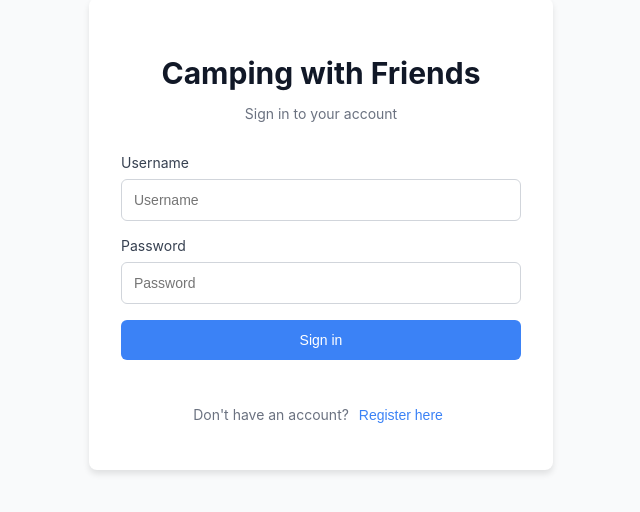
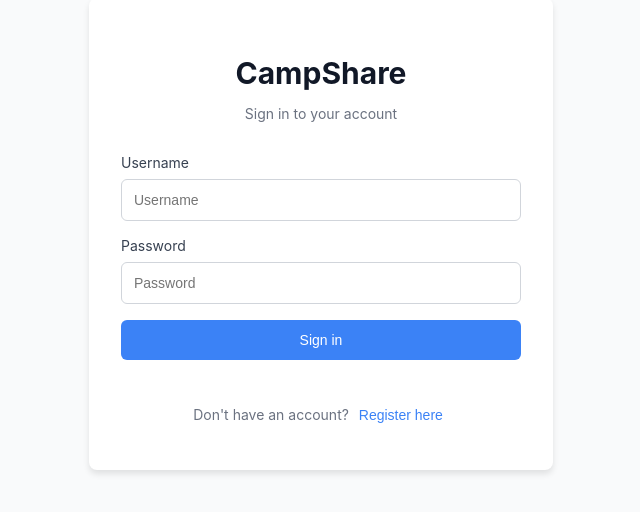
Before and after one commit to BrianGarfunkel/Campshare, a React (Create React App) app in the folder camping-frontend/: page / in a window 1280 px wide. Shown: the part 214-726 px from the top of the page, without its empty margins (319-959 px from the left). Built offline with nearby package versions, Linux system fonts and the light colour scheme.

Commit message:
Rebrand app from 'Camping with Friends' to 'CampShare' across all UI and metadata

```diff
--- a/camping-frontend/public/index.html
+++ b/camping-frontend/public/index.html
@@ -7,7 +7,7 @@
     <meta name="theme-color" content="#000000" />
     <meta
       name="description"
-      content="Web site created using create-react-app"
+      content="CampShare - Social camping trip logging and sharing app"
     />
     <link rel="apple-touch-icon" href="%PUBLIC_URL%/logo192.png" />
     <!--
@@ -24,7 +24,7 @@
       work correctly both with client-side routing and a non-root public URL.
       Learn how to configure a non-root public URL by running `npm run build`.
     -->
-    <title>React App</title>
+    <title>CampShare</title>
   </head>
   <body>
     <noscript>You need to enable JavaScript to run this app.</noscript>
--- a/camping-frontend/src/App.tsx
+++ b/camping-frontend/src/App.tsx
@@ -99,7 +99,7 @@ function App() {
                 fontWeight: '600',
                 color: '#111827'
               }}>
-                🏕️ Camping with Friends
+                🏕️ CampShare
               </h1>
 
               {/* Add Trip Button */}
--- a/camping-frontend/src/components/Login.tsx
+++ b/camping-frontend/src/components/Login.tsx
@@ -51,7 +51,7 @@ const Login: React.FC<LoginProps> = ({ onLoginSuccess }) => {
             color: '#111827',
             marginBottom: '0.5rem'
           }}>
-            Camping with Friends
+            CampShare
           </h2>
           <p style={{ color: '#6b7280', fontSize: '0.875rem' }}>
             Sign in to your account
```
Also changed, not shown: camping-frontend/public/manifest.json.
